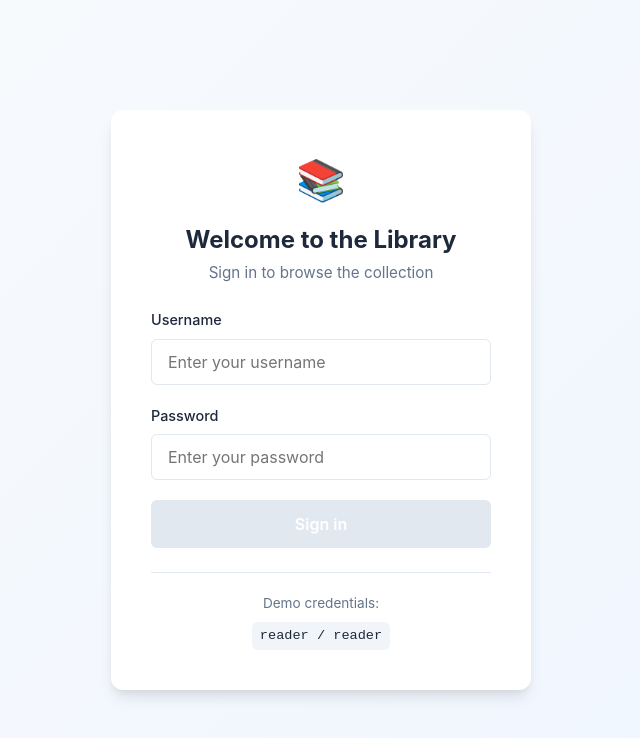
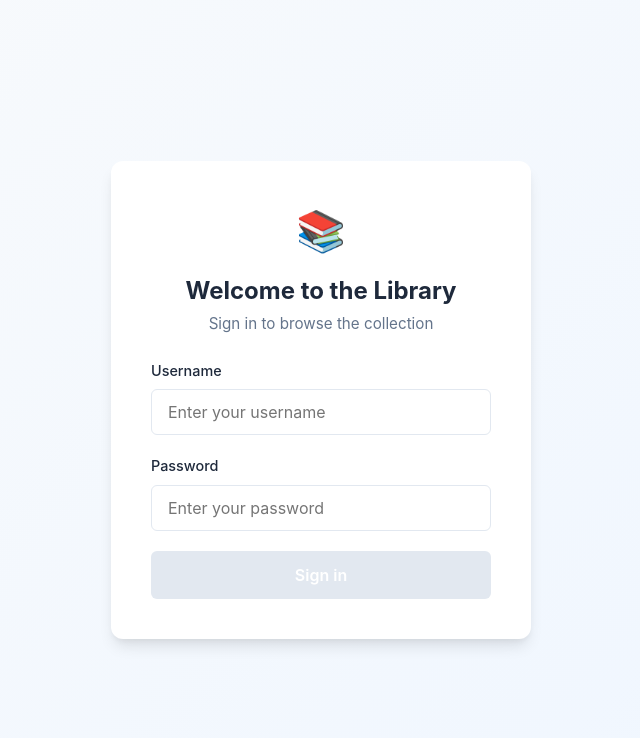
Before and after one commit to razzolim/library-portal, a Vue app: page /login in a window 1280 px wide. Shown: the top 738 px of the page, without its empty margins (319-959 px from the left). Built offline with nearby package versions, Linux system fonts and the light colour scheme; no server answers.

Commit message:
fix: removing demo tile

```diff
--- a/src/views/LoginView.vue
+++ b/src/views/LoginView.vue
@@ -12,11 +12,6 @@
       </div>
 
       <LoginForm :is-loading="auth.isLoading" @submit="handleLogin" />
-
-      <div class="login-view__hint">
-        <p>{{ $t('login.demoCredentials') }}</p>
-        <code>reader / reader</code>
-      </div>
     </div>
   </div>
 </template>
```
